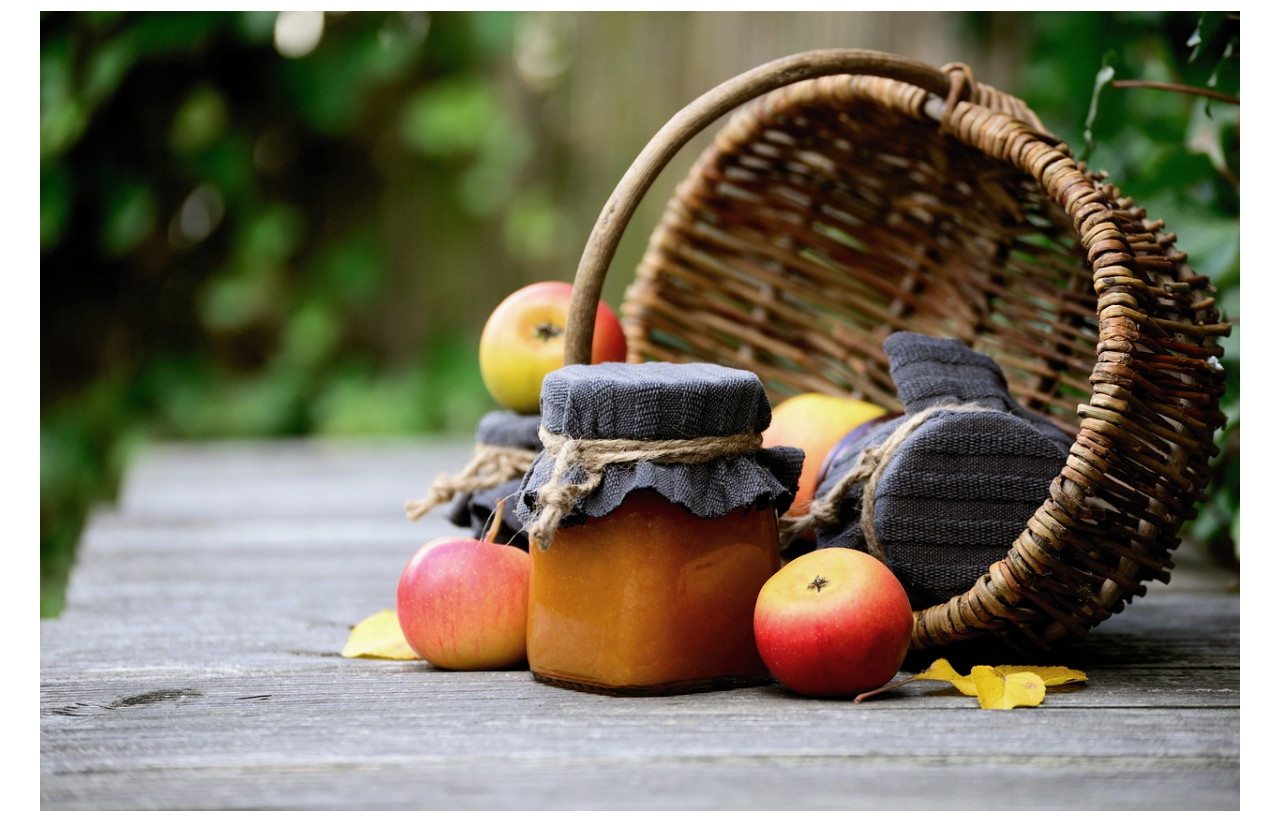
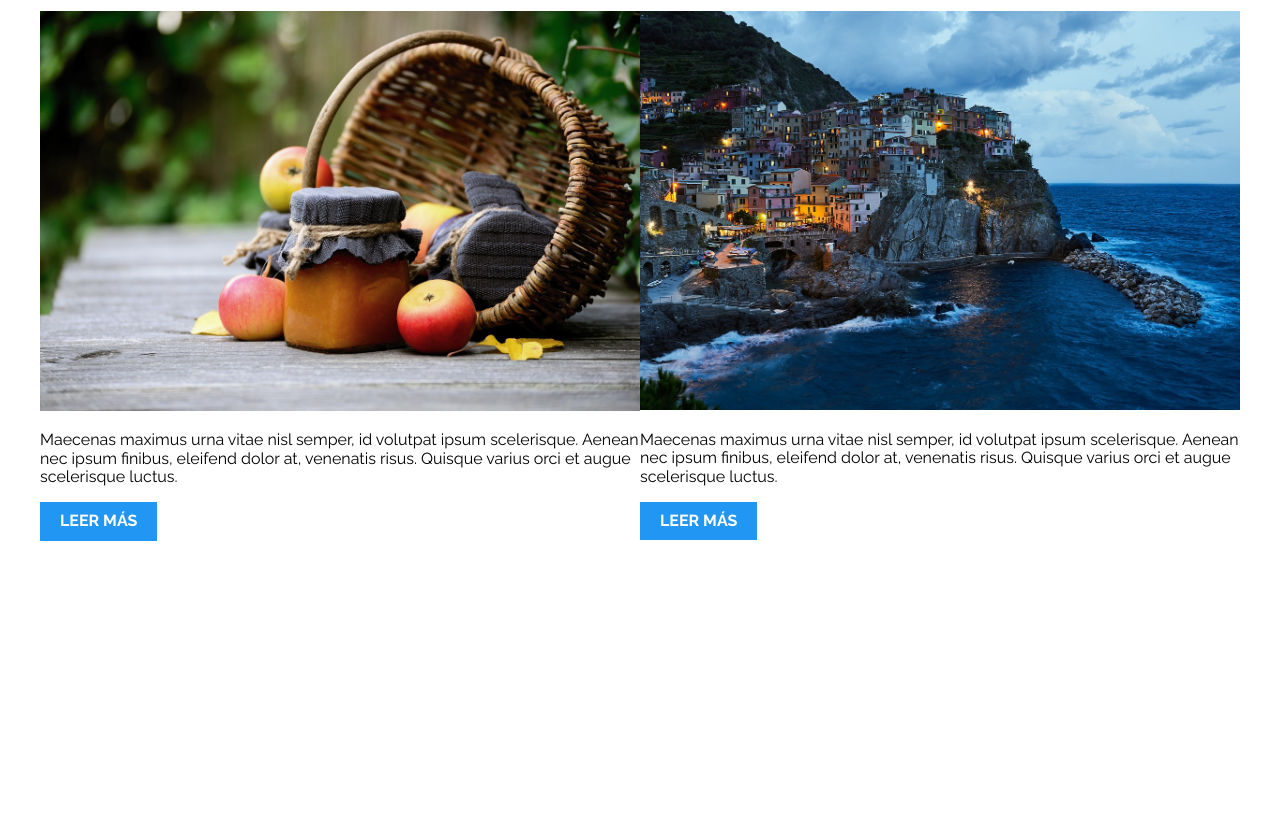
Before and after one commit to Ricardosaid/Web-Design-Patterns, a plain HTML site: page 02-2columnas_iguales_flexbox/index.html in a window 1280 px wide. Shown: the part 89-912 px from the top of the page. After the commit the page ends 800 px from the top, so only its background shows below. Drawn offline with nearby package versions, Linux system fonts and the light colour scheme.

Commit message:
Used display flex

```diff
--- a/02-2columnas_iguales_flexbox/css/styles.css
+++ b/02-2columnas_iguales_flexbox/css/styles.css
@@ -38,4 +38,8 @@ h1 {
     text-transform: uppercase;
 }
 
-/** CODIGO AQUI **/
+@media (min-width  : 768px ) {
+    .dos-columnas {
+        display: flex; /*nos da acceso a las propiedades de flex*/
+    }
+}
--- a/02-2columnas_iguales_flexbox/index.html
+++ b/02-2columnas_iguales_flexbox/index.html
@@ -11,7 +11,7 @@
 </head>
 
 <body>
-    <div class="contenedor">
+    <div class="contenedor dos-columnas">
         <article class="entrada-blog">
             <h1>Titulo Entrada Blog</h1>
             <img src="img/imagen1.jpg">
```
